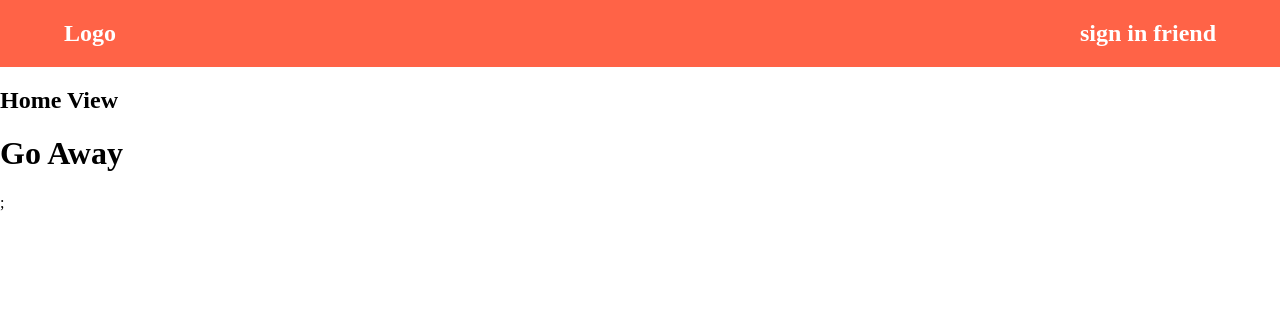
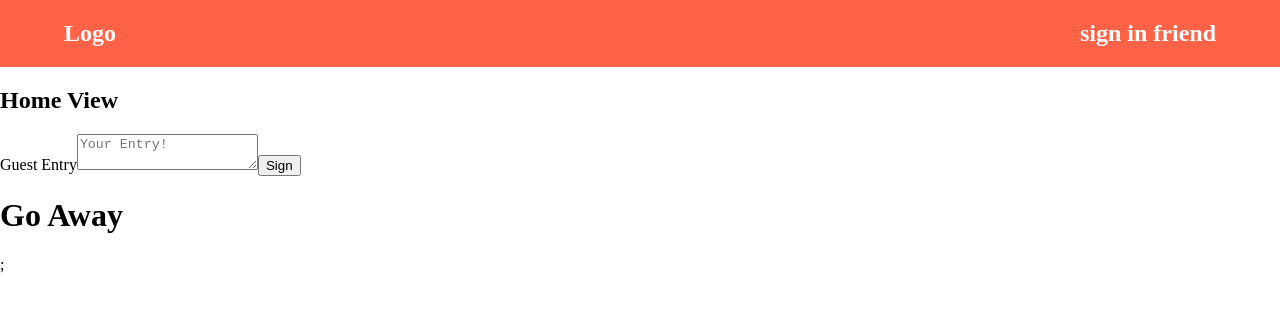
Before and after one commit to justin-w-soto/guestbook, a React app: page / in a window 1280 px wide. Shown: the top 312 px of the page. Built offline with nearby package versions, Linux system fonts and the light colour scheme.

Commit message:
added basic guestbook component with text field and static button

```diff
--- a/src/App.jsx
+++ b/src/App.jsx
@@ -1,13 +1,15 @@
+import react from 'react'
 import { Header } from './components/Layout/Header'
 import { Home } from './views/Home/Home'
+import { GuestBook } from './components/GuestBook/GuestBook'
 
-import react from 'react'
 
 export default function App() {
   return (
     <>
     <Header />
     <Home />
+    <GuestBook/>
     <h1>Go Away</h1>;
     </>
 
--- a/src/components/GuestBook/GuestBook.jsx
+++ b/src/components/GuestBook/GuestBook.jsx
@@ -2,8 +2,12 @@ import React from 'react'
 
 export const GuestBook = () => {
     return (
-        <div>
-
-        </div>
+        <form>
+            <label htmlFor='guestEntry'>Guest Entry</label>
+            <textarea  placeholder="Your Entry!"/>
+            <button className="button" type="submit">
+            Sign
+          </button>
+        </form>
     )
 }
--- a/src/components/Layout/Header.jsx
+++ b/src/components/Layout/Header.jsx
@@ -2,9 +2,9 @@ import React from 'react'
 
 export const Header = () => {
     return (
-        <span style={{color: 'white', background: 'tomato', marginTop: '0', display:'flex', justifyContent: 'space-between' , paddingInline: '4rem'  } } className='header'>
+        <header style={{color: 'white', background: 'tomato', marginTop: '0', display:'flex', justifyContent: 'space-between' , paddingInline: '4rem'  } } className='header'>
             <h2 >Logo</h2>
             <h2> sign in friend </h2>
-        </span>
+        </header>
     )
 }
```
